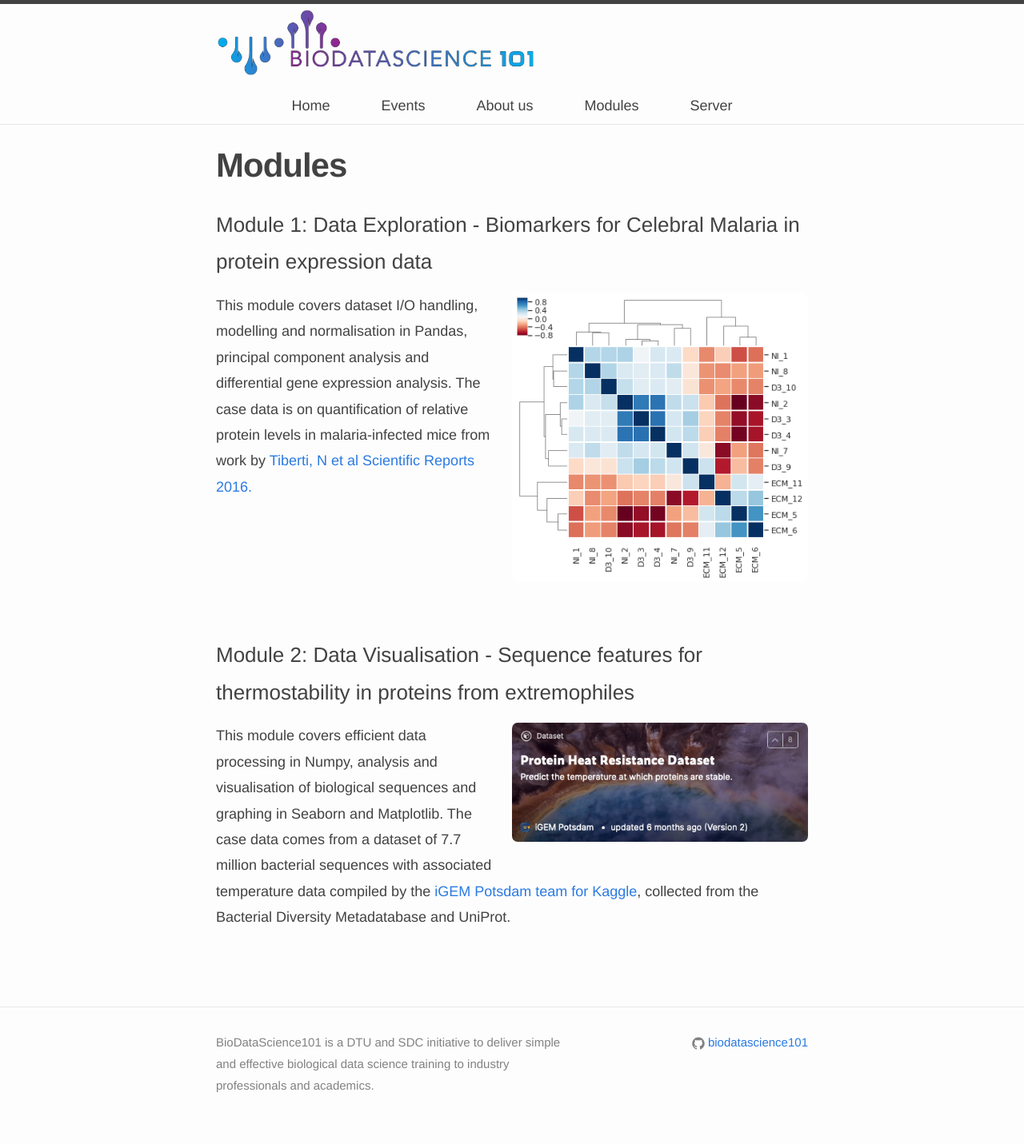
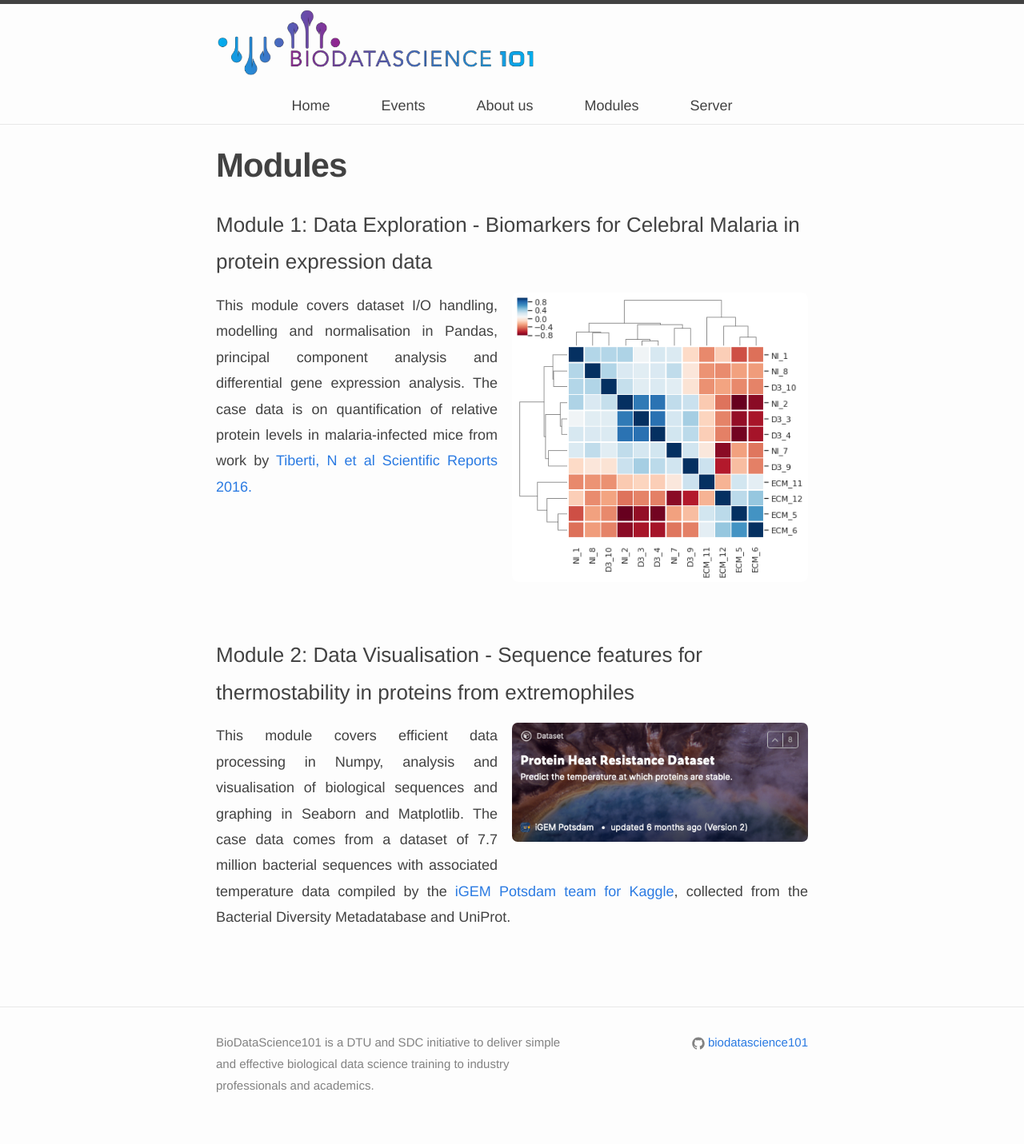
Before and after one commit to biodatascience101/BioDataScience101.github.io, a Jekyll site: the page built from _pages/Modules/index.md, in a window 1280 px wide. Shown: the whole page at 80% size. Built offline with Jekyll 4.4.1, drawn with Linux system fonts in a browser that asks for light colours; nearby versions of some CDN libraries.

Commit message:
Update index.md

```diff
--- a/_pages/Modules/index.md
+++ b/_pages/Modules/index.md
@@ -26,7 +26,7 @@ rank: 4
             {% if project.assignees %}
                 <p><b>Assignees: </b>{{ project.assignees }}</p>
             {% endif %}
-            <p>{{ project.description }}</p>
+            <p style="text-align:justify">{{ project.description }}</p>
         </li>
     {% endif %}
     {% endfor %}
```
